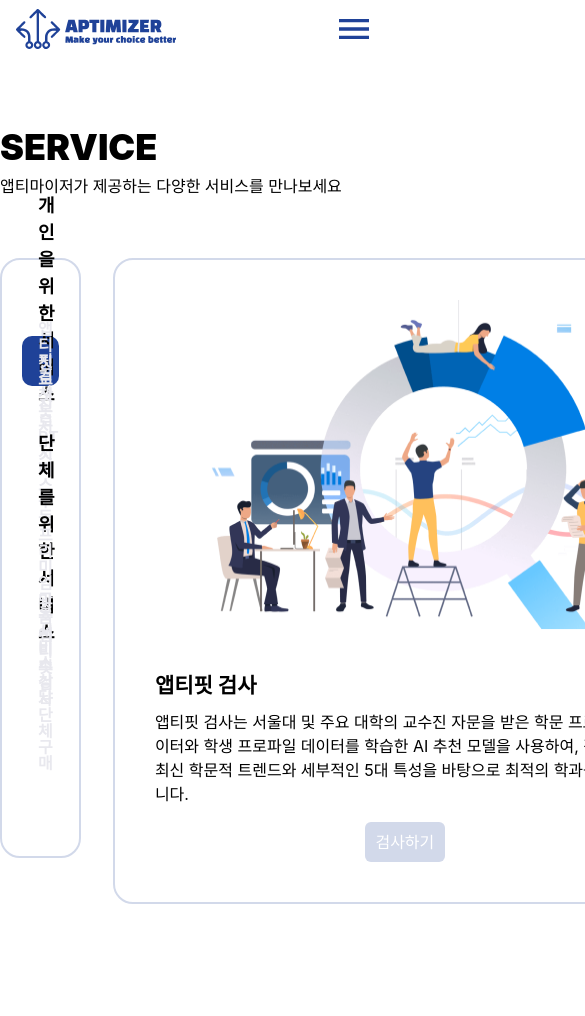
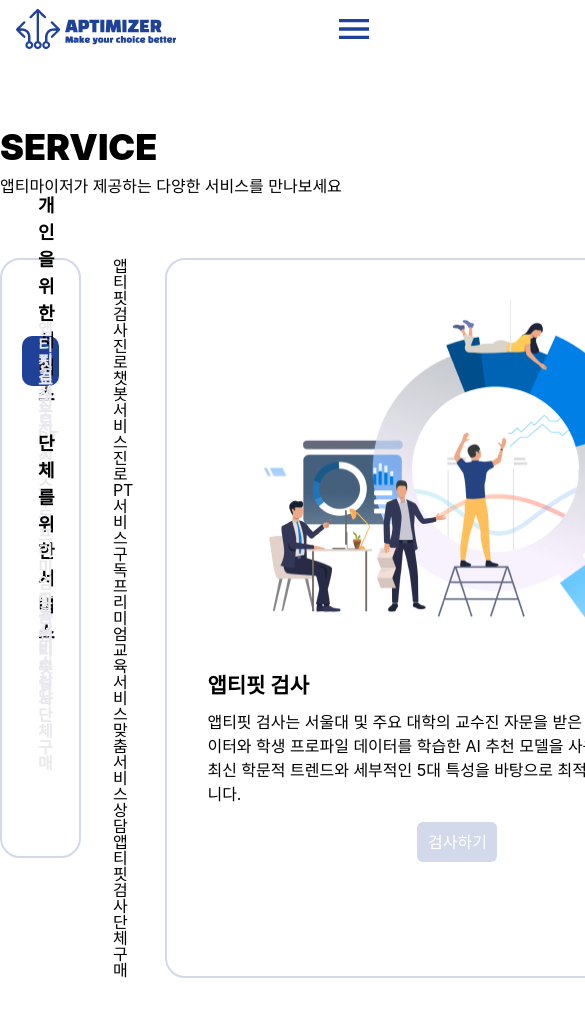
Before and after one commit to aptimizer-co/aptimizer, a Next.js app: page / in a window 390 px wide. Shown: the top 1016 px of the page, 585 px wide, since content can reach past the window. Before the commit the page ends 964 px from the top, so only its background shows below. Built offline with nearby package versions, Linux system fonts and the light colour scheme; a web font is replaced by a local one.

Commit message:
[🗼마크업] `ServiceSection` 컴포넌트 모바일 마크업 완성

```diff
--- a/src/app/(home)/_sections/ServiceSection/ServiceSection.tsx
+++ b/src/app/(home)/_sections/ServiceSection/ServiceSection.tsx
@@ -27,6 +27,19 @@ const ServiceSection = () => {
             </ul>
           </div>
         </nav>
+        {/* 모바일 네비게이션 */}
+        <ul className={s.navMobile}>
+          <div>
+            <li>앱티핏 검사</li>
+            <li>진로챗봇 서비스</li>
+            <li>진로 PT 서비스 구독</li>
+          </div>
+          <div>
+            <li>프리미엄 교육 서비스</li>
+            <li>맞춤 서비스 상담</li>
+            <li>앱티핏 검사 단체 구매</li>
+          </div>
+        </ul>
         {/* 콘텐츠 섹션 */}
         <div className={s.product}>
           <div className={s.productImgContainer}>
@@ -34,9 +47,10 @@ const ServiceSection = () => {
           </div>
           <p className={s.productTitle}>앱티핏 검사</p>
           <p className={s.productDesc}>
-            앱티핏 검사는 서울대 및 주요 대학의 교수진 자문을 받은 학문 프로파일 데이터와 학생 프로파일 데이터를 학습한
-            AI 추천 모델을 사용하여, 각 학과의 최신 학문적 트렌드와 세부적인 5대 특성을 바탕으로 최적의 학과를
-            추천합니다.
+            앱티핏 검사는 서울대 및 주요 대학의 교수진 자문을 받은 학문 프로파일
+            데이터와 학생 프로파일 데이터를 학습한 AI 추천 모델을 사용하여, 각
+            학과의 최신 학문적 트렌드와 세부적인 5대 특성을 바탕으로 최적의
+            학과를 추천합니다.
           </p>
           <button className={s.button}>검사하기</button>
         </div>
```
